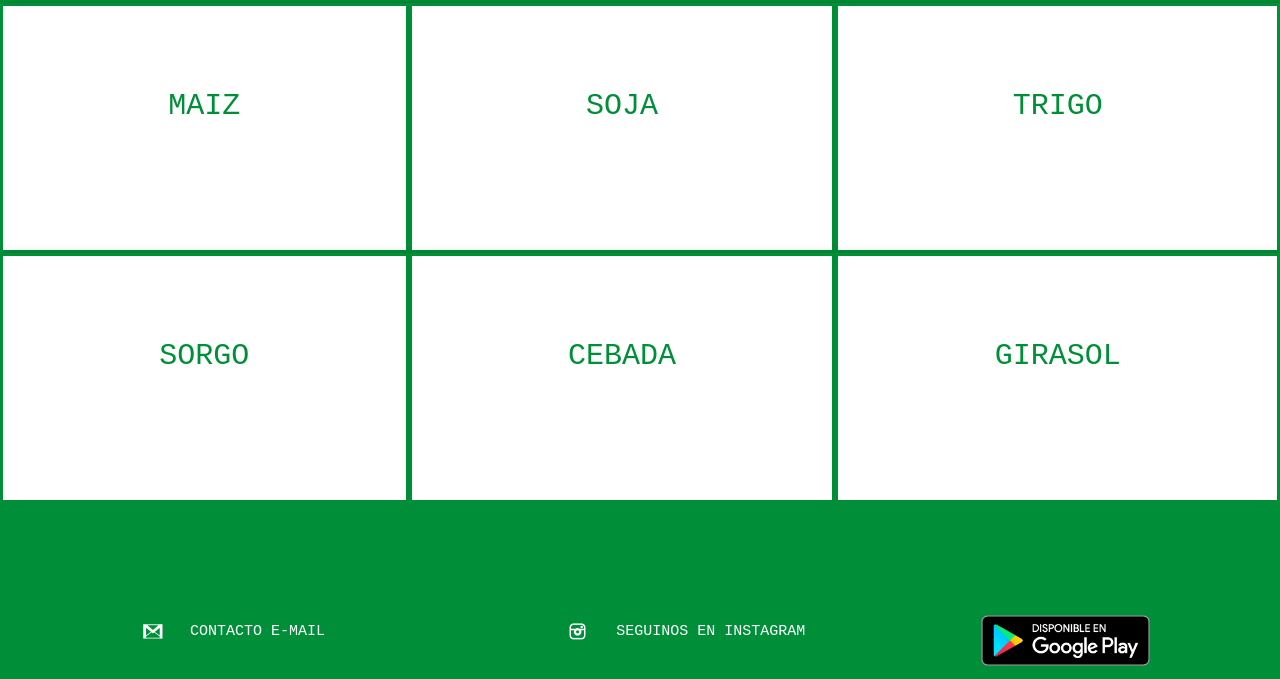
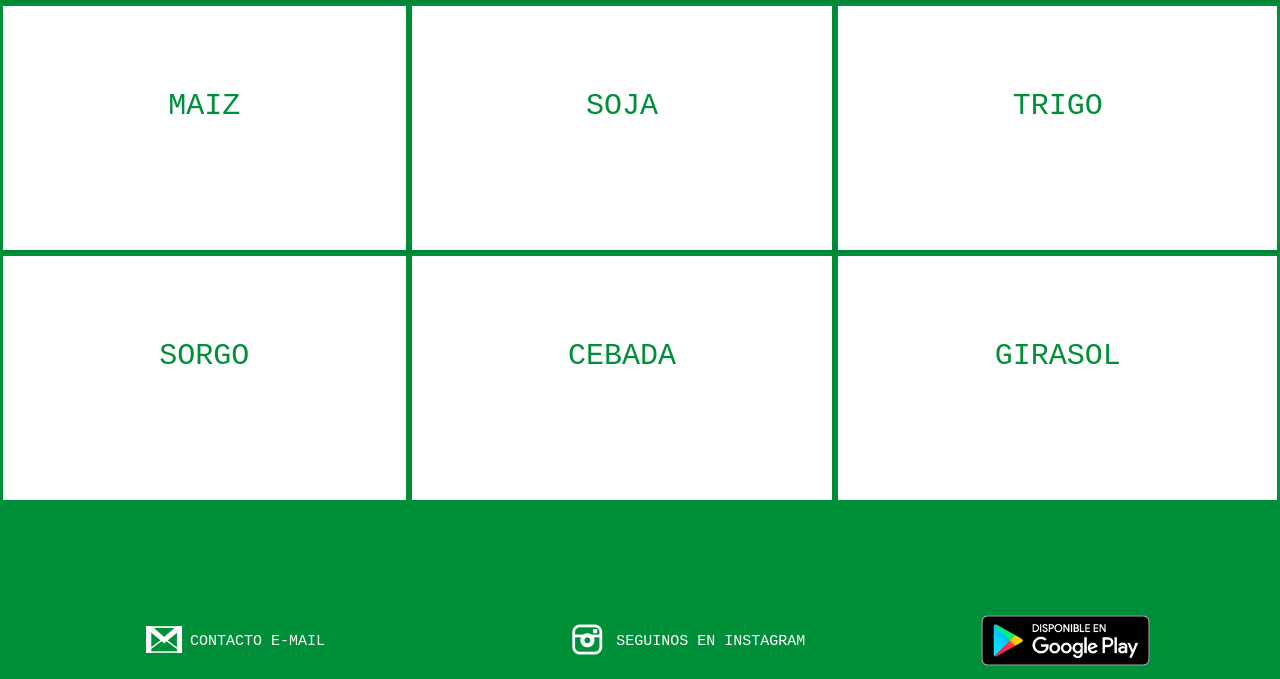
Before and after one commit to Augusto1290/trabajo_final, a plain HTML site: page index.html in a window 1280 px wide. Shown: the part 797-1476 px from the top of the page. Drawn offline with Linux system fonts and the light colour scheme.

Commit message:
retoques

```diff
--- a/index.css
+++ b/index.css
@@ -200,7 +200,7 @@ footer{
     font-family: monospace;
     color: white;
     font-size: 15px;;
-    padding-top: 70px;
+    padding-top: 80px;
     margin-left: 10px;
     text-align: center;
 
@@ -214,8 +214,12 @@ footer{
     text-align: center;
     margin-top: 30px;
     margin-left: 100px;
-    z-index: 100;
+    font-size: 30px;
 
+}
+
+.email:hover{
+    color:gold;
 }
 
 
@@ -234,8 +238,12 @@ footer{
     text-align: center;
     margin-top: 30px;
     margin-left: 100px;
-    z-index: 100;
+    font-size: 30px;
 
+    }
+
+    .instagram:hover{
+        color:red
     }
 
 .play_img{
```
